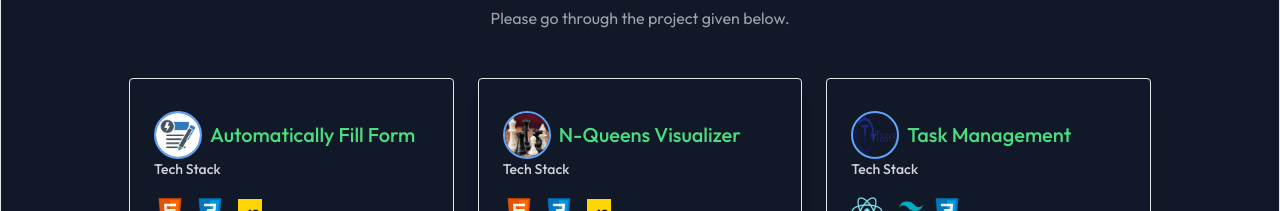
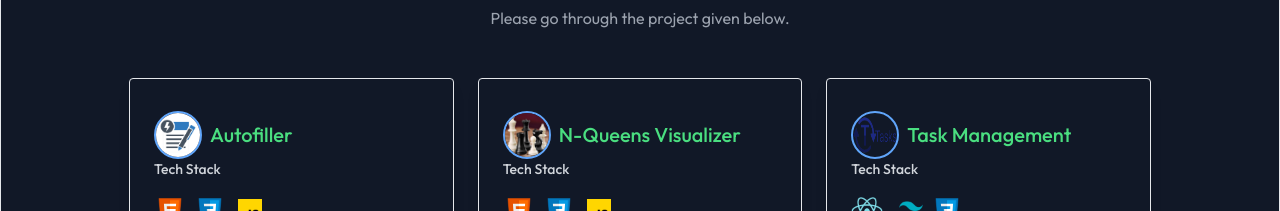
Before and after one commit to rohit-raj7/Portolio, a React (Vite) app: page / in a window 1280 px wide. Shown: the part 2720-2931 px from the top of the page. Built offline with nearby package versions, Linux system fonts and the light colour scheme.

Commit message:
Update assets.js

```diff
--- a/src/assets/assets.js
+++ b/src/assets/assets.js
@@ -264,7 +264,7 @@ export const projectsData = [
 
 export const projectData = [
   {
-    name: "Automatically Fill Form",
+    name:"Autofiller",
     title: "Tech Stack",
     techStack: [code_img6, language_img6,language_img3],
     image: Auto_fill_img,
```
